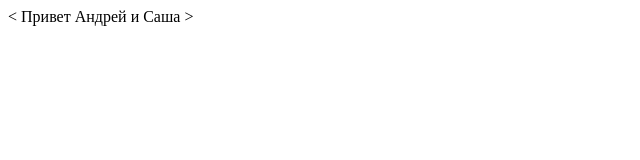
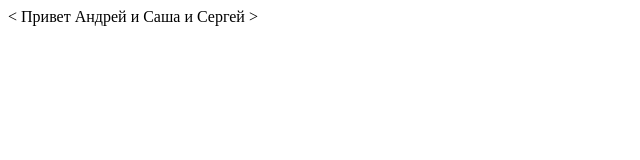
Before and after one commit to Niccolos272/training-project-1, a plain HTML site: page index.html in a window 1280 px wide. Shown: the full height of the page, 0-640 px from the left. Drawn offline with Linux system fonts and the light colour scheme.

Commit message:
commit 05 add и Сергей

```diff
--- a/index.html
+++ b/index.html
@@ -9,6 +9,6 @@
     <<link rel="stylesheet" href="/css/style.css">
   </head>
   <body>
-     Привет Андрей и Саша
+     Привет Андрей и Саша и Сергей
   </body>
 </html>>
```
